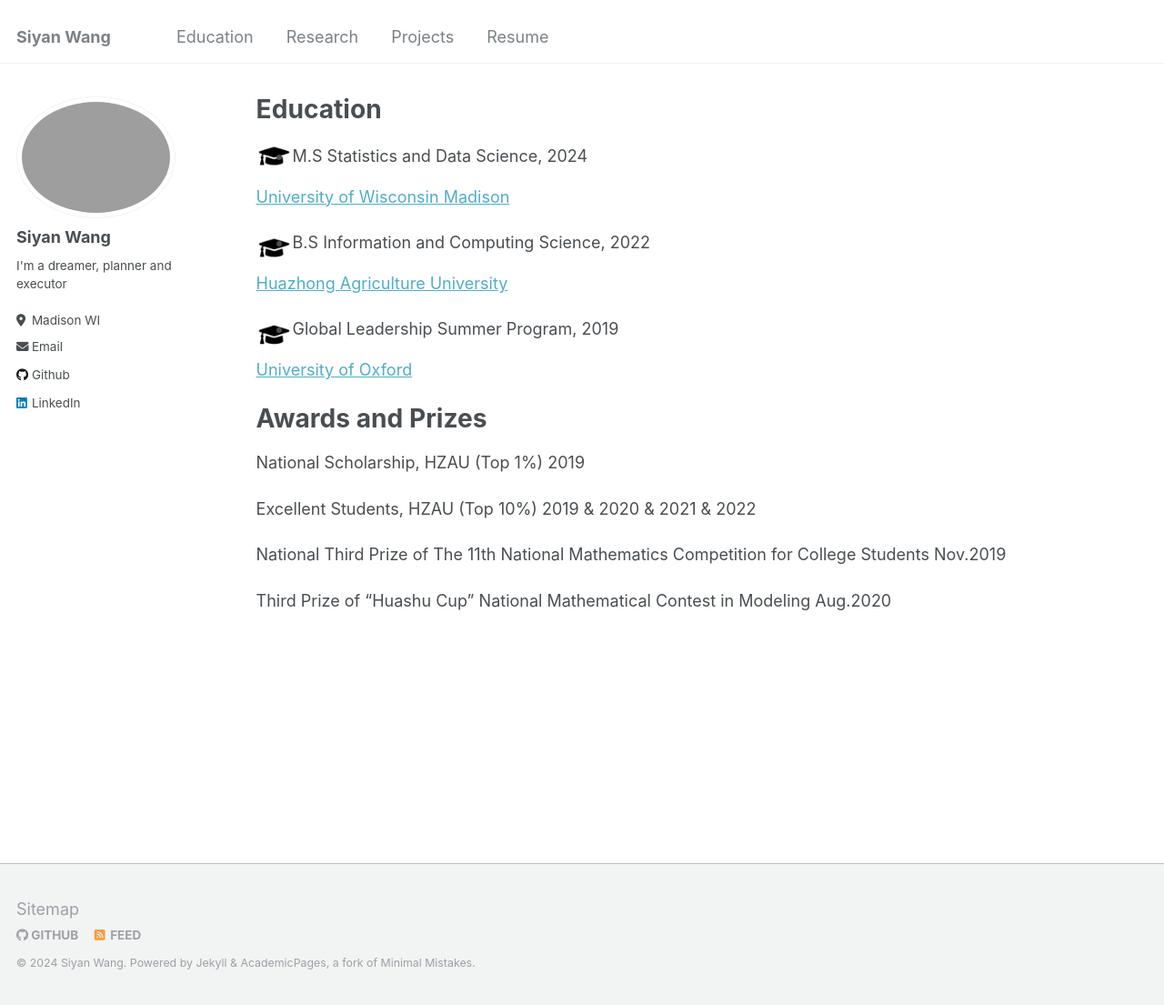
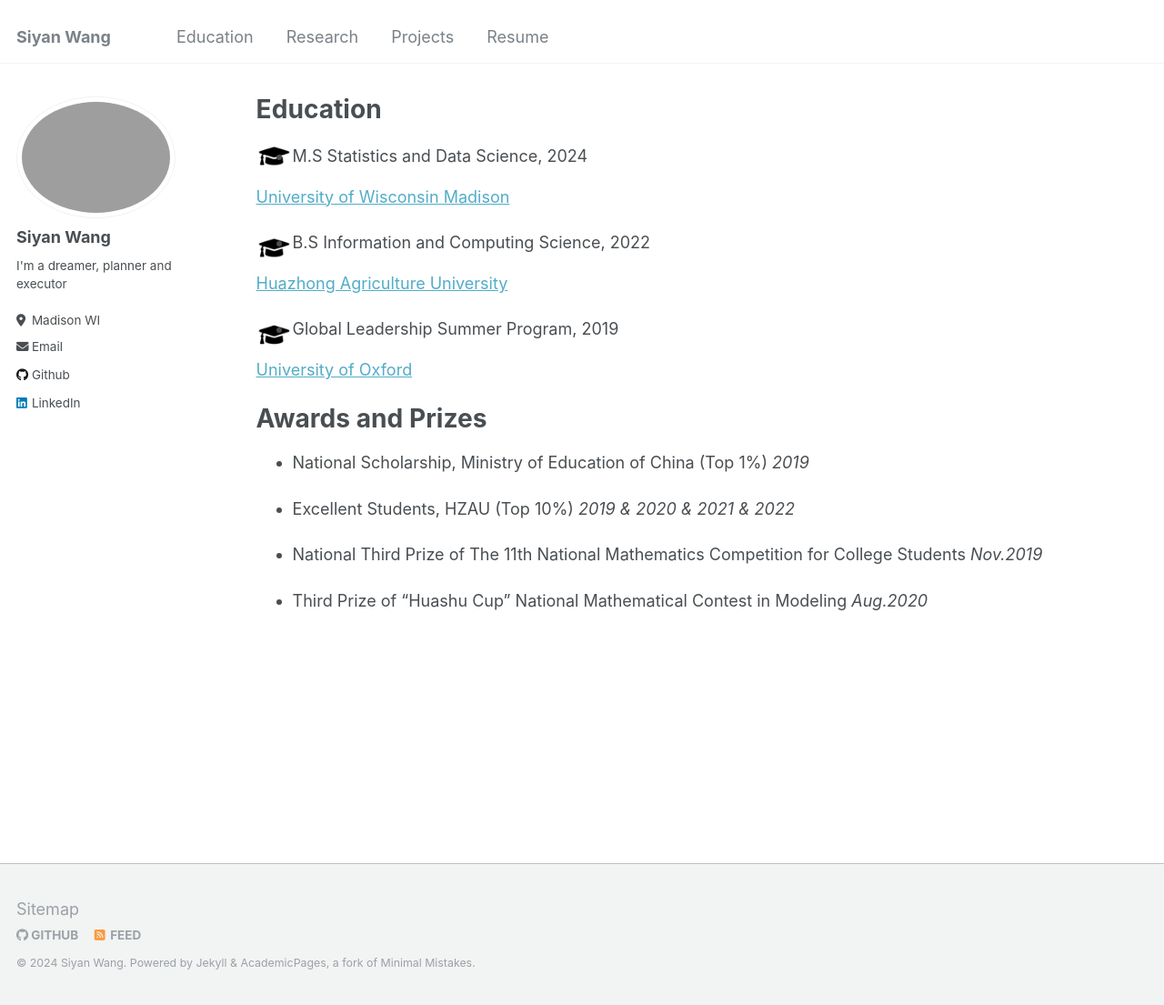
Before and after one commit to siyanwang123/siyanwang123.github.io, a Jekyll site: the page built from _pages/education.md, in a window 1280 px wide and 1105 px high. Shown: the whole window at 91% size. Built offline with Jekyll 4.4.1, drawn with Linux system fonts in a browser that asks for light colours.

Commit message:
Update education.md

```diff
--- a/_pages/education.md
+++ b/_pages/education.md
@@ -26,10 +26,10 @@ author_profile: true
 
 Awards and Prizes
 ====
-National Scholarship, HZAU (Top 1%) 2019
+* National Scholarship, Ministry of Education of China (Top 1%) _2019_
 
-Excellent Students, HZAU (Top 10%) 2019 & 2020 & 2021 & 2022
+* Excellent Students, HZAU (Top 10%) _2019 & 2020 & 2021 & 2022_
 
-National Third Prize of The 11th National Mathematics Competition for College Students Nov.2019
+* National Third Prize of The 11th National Mathematics Competition for College Students _Nov.2019_
 
-Third Prize of “Huashu Cup” National Mathematical Contest in Modeling Aug.2020
+* Third Prize of “Huashu Cup” National Mathematical Contest in Modeling _Aug.2020_
```
